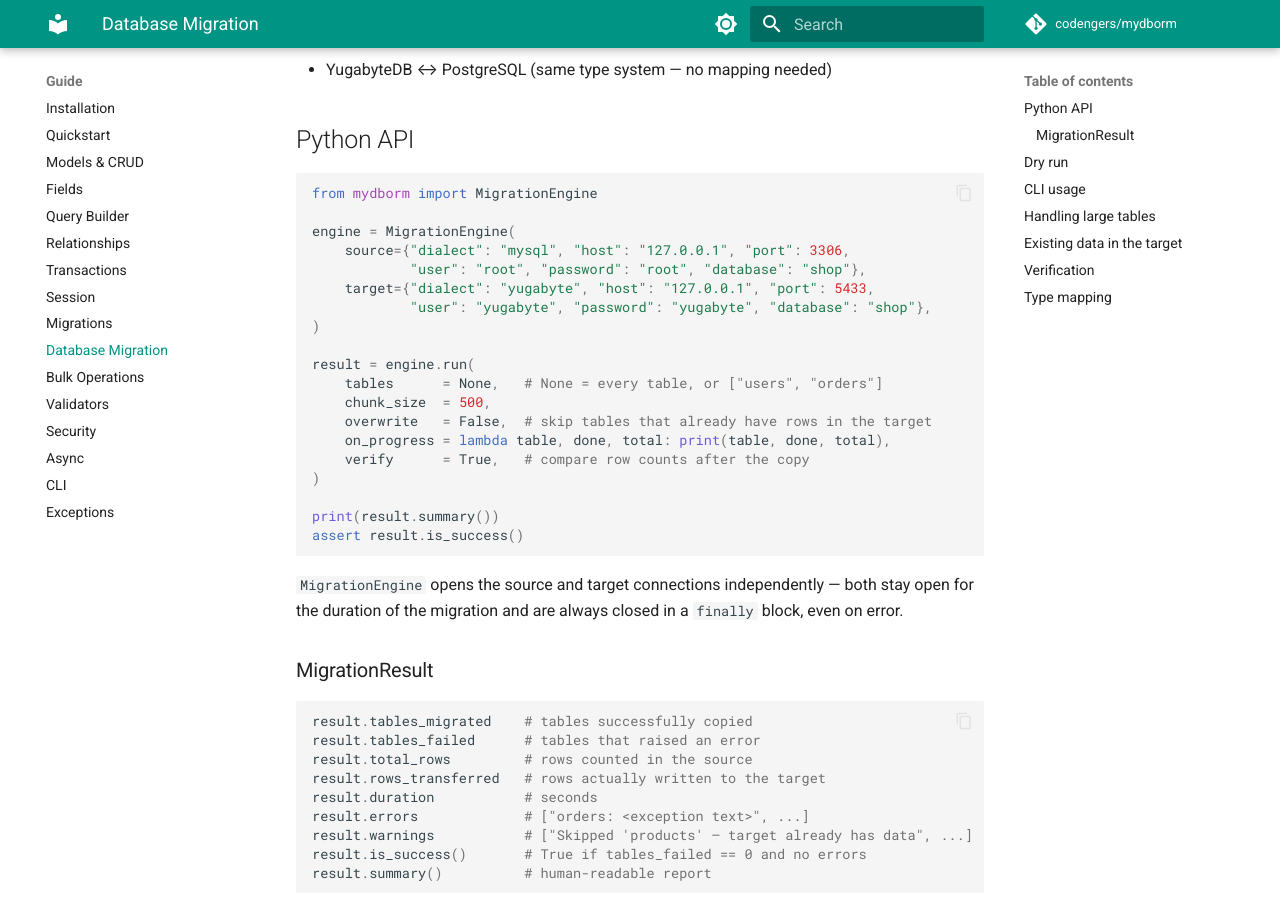
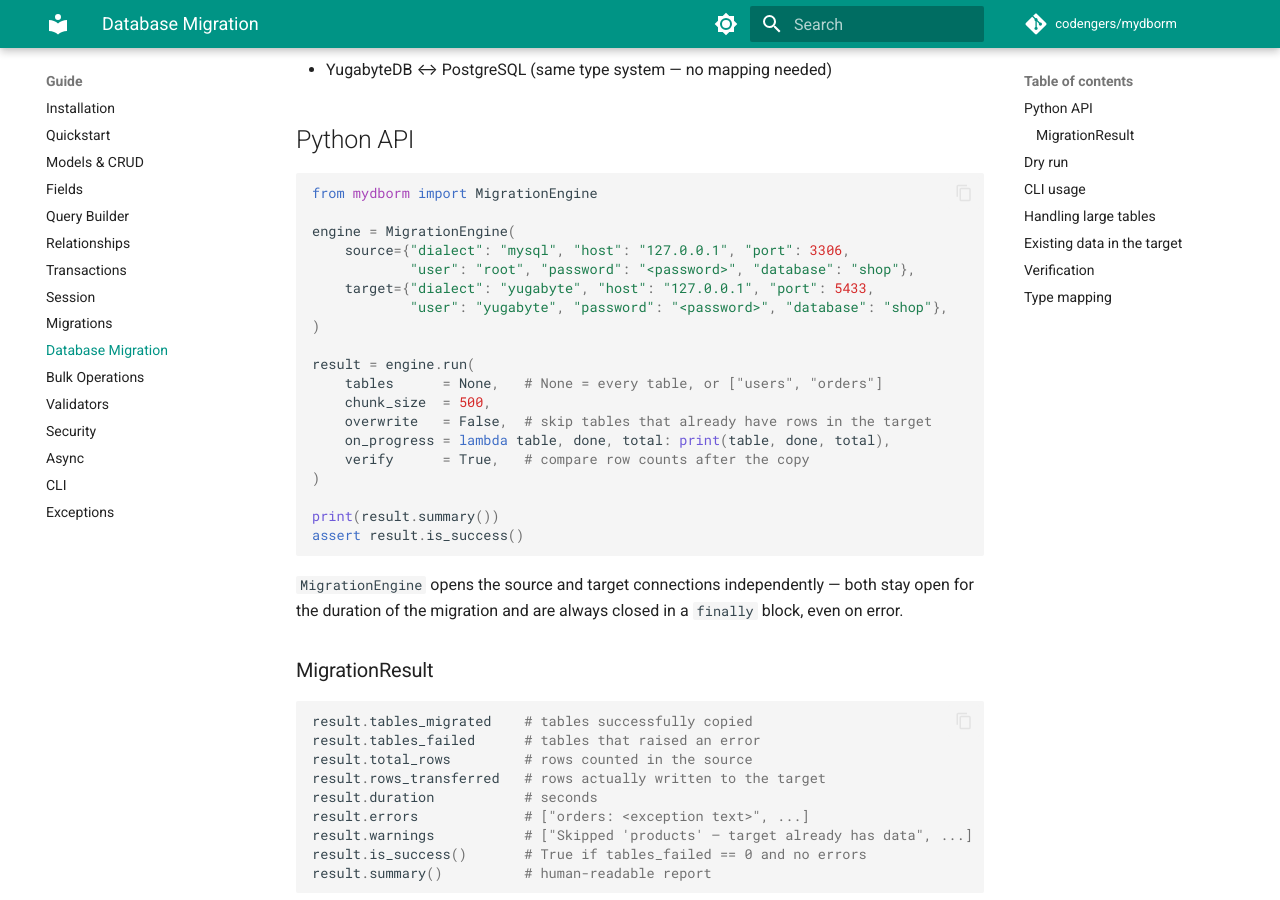
Before and after one commit to codengers/mydborm, an MkDocs documentation site: the page built from docs/guide/db_migration.md, in a window 1280 px wide and 900 px high, scrolled down 398 px. Built offline with MkDocs 1.6.1 and Material for MkDocs 9.7.7, drawn with Linux system fonts in a browser that asks for light colours; comment, search, counter and statistics services are not loaded.

Commit message:
docs: use placeholder password in migration examples
GitGuardian flagged the literal 'yugabyte'/'root' example passwords as
generic hardcoded secrets. They were just local-dev-default
placeholders to begin with, but a <password> placeholder is clearer
example code anyway.

```diff
--- a/docs/guide/db_migration.md
+++ b/docs/guide/db_migration.md
@@ -19,9 +19,9 @@
 
 engine = MigrationEngine(
     source={"dialect": "mysql", "host": "127.0.0.1", "port": 3306,
-            "user": "root", "password": "root", "database": "shop"},
+            "user": "root", "password": "<password>", "database": "shop"},
     target={"dialect": "yugabyte", "host": "127.0.0.1", "port": 5433,
-            "user": "yugabyte", "password": "yugabyte", "database": "shop"},
+            "user": "yugabyte", "password": "<password>", "database": "shop"},
 )
 
 result = engine.run(
```
Also changed, not shown: 1 other file.
